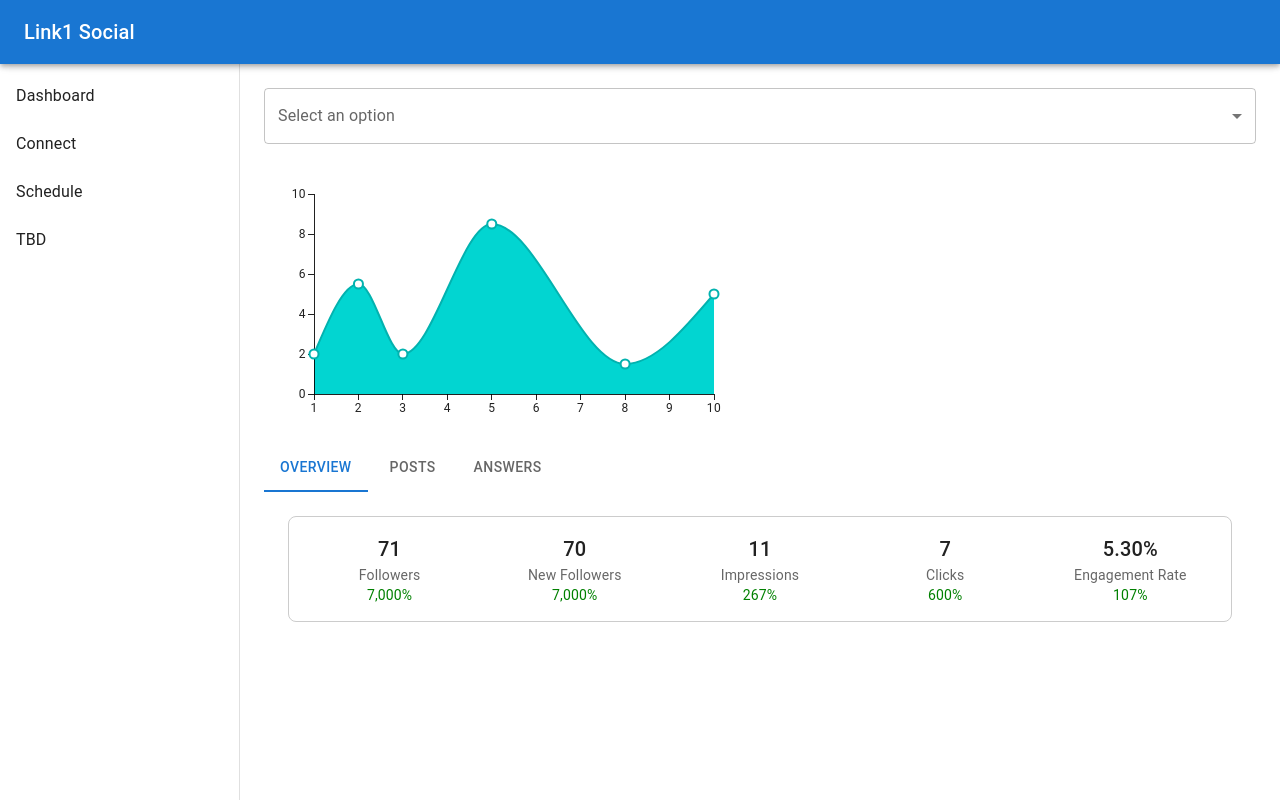
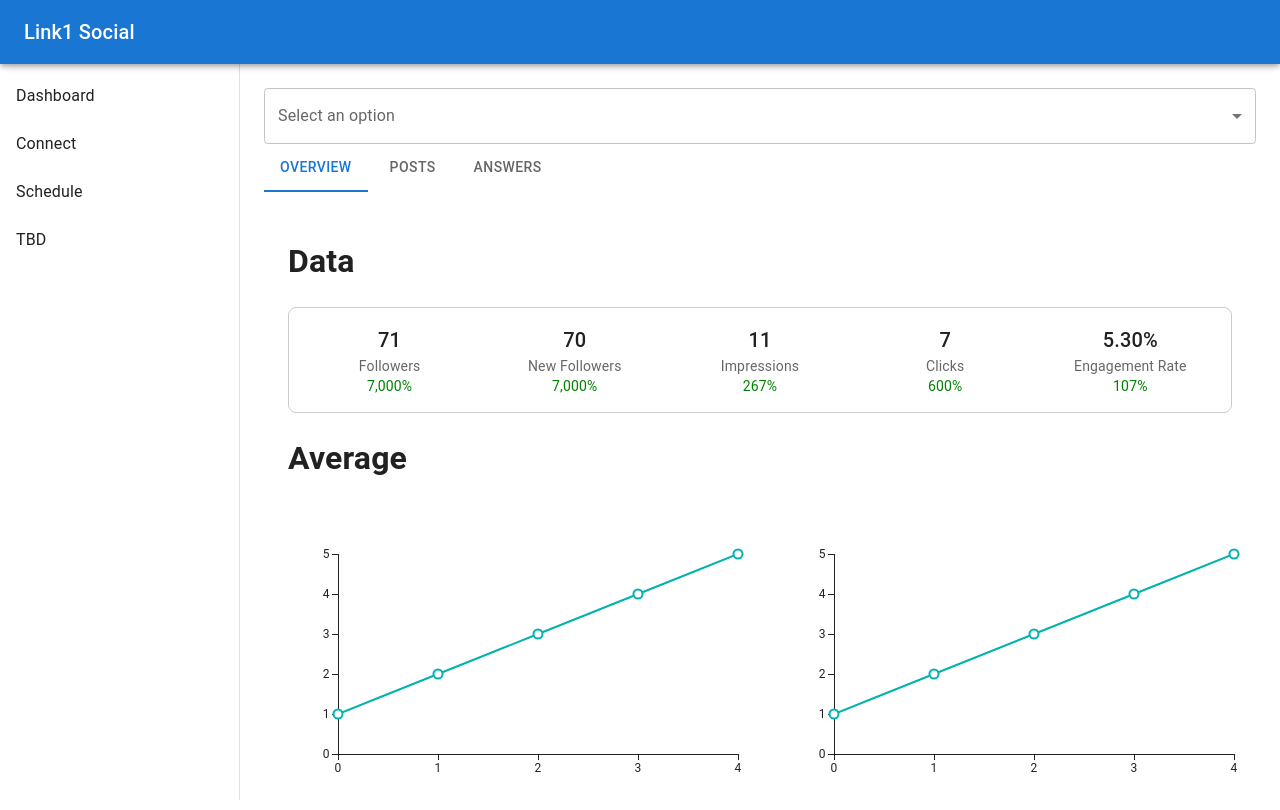
Before and after one commit to Alegrossi2001/Frontend-Link1Social, a React (Create React App) app: page /Dashboard in a window 1280 px wide. Shown: the top 810 px of the page. Built offline with nearby package versions, Linux system fonts and the light colour scheme; sample sign-in values are in the browser's storage.

Commit message:
WIP - Created Dynamic Line Chart Component

```diff
--- a/src/Components/03.Dashboard/Dashboard.tsx
+++ b/src/Components/03.Dashboard/Dashboard.tsx
@@ -1,18 +1,21 @@
 import { Grid, Typography } from "@mui/material";
 import L1NumberBox from "../../Styled/L1Numberbox";
-import Link1Linechart from "../../Styled/Linechart";
+import React from "react";
 import AvatarDropdown from "./SocialProfilesDropDown";
 import { useState } from "react";
 import L1ChartBox from "../../Styled/L1ChartBox";
 import L1ReusableTabs from "../../Styled/L1TabPanel";
+import L1LineChart from "../../Styled/Charts/L1LineChart";
 
-  export default function Dashboard(){
+const Dashboard: React.FC = () =>{
 
     const [SelectedProfile, SetSelectedProfile] = useState('')
 
     const SelectProfile = (profileHandle:string) => {
         SetSelectedProfile(profileHandle);
     }
+
+    const data = [1,2,3,4,5]
 
     const performanceData = [
         { label: 'Followers', value: 71, percentage: '7,000%' },
@@ -22,48 +25,34 @@ import L1ReusableTabs from "../../Styled/L1TabPanel";
         { label: 'Engagement Rate', value: '5.30%', percentage: '107%' },
       ];
 
-      const barData = {
-        labels: ['January', 'February', 'March', 'April', 'May', 'June'],
-        datasets: [
-          {
-            label: 'Average Impressions Per Post',
-            data: [11, 15, 8, 12, 10, 14],
-            backgroundColor: 'rgba(54, 162, 235, 0.2)',
-            borderColor: 'rgba(54, 162, 235, 1)',
-            borderWidth: 1,
-          },
-        ],
-      };
-
-      const lineData = {
-        labels: ['January', 'February', 'March', 'April', 'May', 'June'],
-        datasets: [
-          {
-            label: 'Average Clicks Per Post',
-            data: [7, 6, 9, 5, 7, 8],
-            borderColor: 'rgba(75, 192, 192, 1)',
-            borderWidth: 2,
-            fill: false,
-          },
-        ],
-      };
-
-      const pieData = {
-        labels: ['Clicks', 'Impressions', 'Engagement'],
-        datasets: [
-          {
-            label: 'Average Engagement Rate Per Post',
-            data: [7, 11, 5.3],
-            backgroundColor: ['#FF6384', '#36A2EB', '#FFCE56'],
-            hoverBackgroundColor: ['#FF6384', '#36A2EB', '#FFCE56'],
-          },
-        ],
-      };
-
       const tabs = [
         {
           label: 'Overview',
-          content: <L1NumberBox items={performanceData}/>,
+          content:
+          <>
+          <h1>Data</h1>
+          <L1NumberBox items={performanceData}/>
+          <h1>Average</h1>
+          <Grid container spacing={6}>
+          <Grid item xs={6}>
+            <L1LineChart
+            data={data}
+            paintArea = {false}
+            yAxisLabel="Number of Items"
+            title="Items Over Days"
+          />
+          </Grid>
+          <Grid item xs={6}>
+            <L1LineChart
+            data={data}
+            paintArea = {false}
+            yAxisLabel="Number of Items"
+            title="Items Over Days"
+          />
+          </Grid>
+        </Grid>
+          </>
+          ,
         },
         {
           label: 'Posts',
@@ -79,9 +68,10 @@ import L1ReusableTabs from "../../Styled/L1TabPanel";
     return(
         <div>
         <AvatarDropdown/>
-        <Link1Linechart></Link1Linechart>
+        <L1ReusableTabs tabs={tabs}></L1ReusableTabs>
 
-        <L1ReusableTabs tabs={tabs}></L1ReusableTabs>
         </div>
     )
 }
+
+export default Dashboard
--- /dev/null
+++ b/src/Styled/Charts/L1LineChart.tsx
@@ -0,0 +1,27 @@
+import * as React from 'react';
+import { LineChart } from '@mui/x-charts/LineChart';
+
+type LineChartProps = {
+  data: number[],
+  paintArea:boolean,
+  yAxisLabel?: string;
+  title?: string;
+};
+
+const L1LineChart: React.FC<LineChartProps> = ({ data, paintArea = false, yAxisLabel = 'Values', title = 'Bar Chart' }) => {
+
+  return (
+    <LineChart
+      series={[
+        {
+          data: data,
+          area: paintArea,
+        },
+      ]}
+      width={500}
+      height={300}
+    />
+  );
+};
+
+export default L1LineChart;
--- a/src/Styled/Linechart.tsx
+++ /dev/null
@@ -1,21 +0,0 @@
-import { LineChart } from '@mui/x-charts/LineChart';
-
-
-/* DOCUMENTATION
-  TO DO: A component that automatically creates a linechart anywhere with minimal information gathered from the API
-*/
-export default function Link1Linechart(){
-    return(
-        <LineChart
-  xAxis={[{ data: [1, 2, 3, 5, 8, 10] }]}
-  series={[
-    {
-      data: [2, 5.5, 2, 8.5, 1.5, 5],
-      area: true,
-    },
-  ]}
-  width={500}
-  height={300}
-/>
-    )
-}
```
Also changed, not shown: 1 other file (tests, documents, lock files or other folders).
